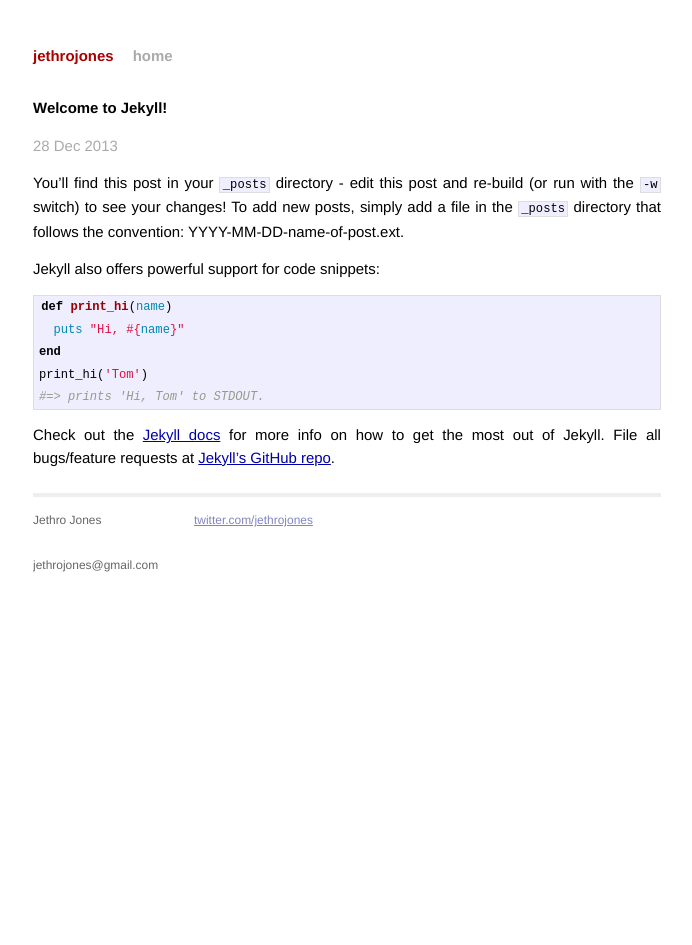
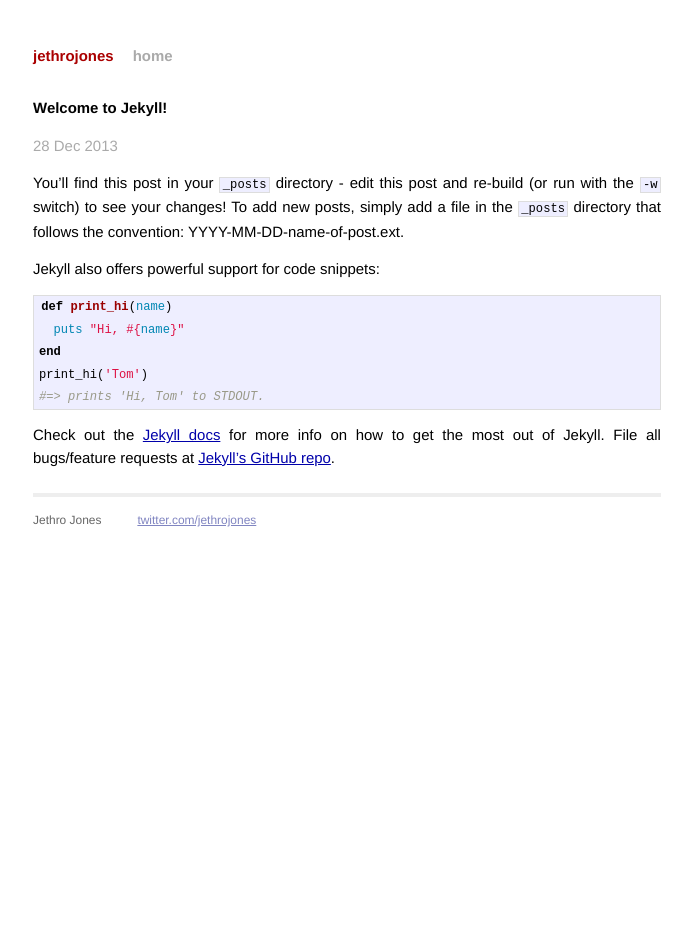
Before and after one commit to jethrojones/jethrojones.github.io, a Jekyll site: the page built from _posts/2013-12-28-welcome-to-jekyll.markdown, in a window 1280 px wide. Shown: the whole page, without its empty margins (293-985 px from the left). Built offline with Jekyll 4.4.1, drawn with Linux system fonts in a browser that asks for light colours; Markdown is read by kramdown in place of the engine named in the settings.

Commit message:
Updated default.html

```diff
--- a/_layouts/default.html
+++ b/_layouts/default.html
@@ -27,8 +27,6 @@
             <div class="contact">
               <p>
                 Jethro Jones<br />
-                <br />
-                jethrojones@gmail.com
               </p>
             </div>
             <div class="contact">
```
